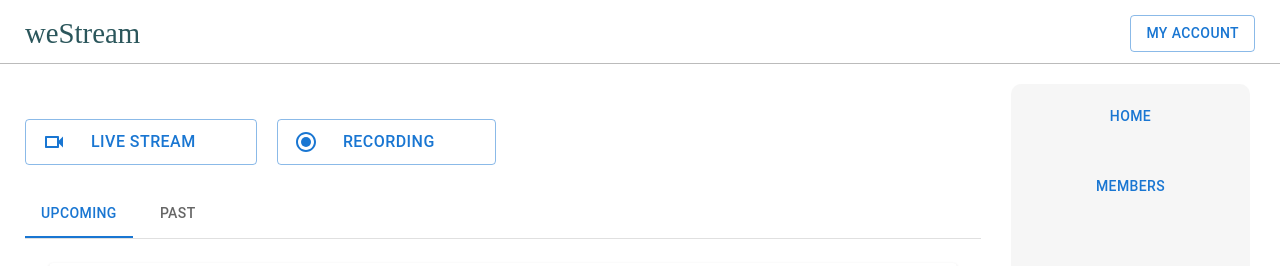
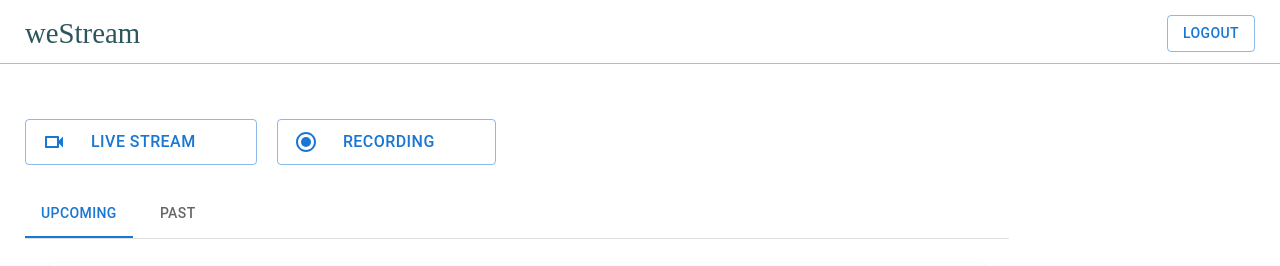
Before and after one commit to shanwaz-78/We-Stream, a React (Vite) app in the folder frontend/: page /dashboard in a window 1280 px wide. Shown: the top 266 px of the page. Built offline with nearby package versions, Linux system fonts and the light colour scheme; no server answers; a web font is replaced by a local one.

Commit message:
logout user on token expiry

```diff
--- a/frontend/src/App.jsx
+++ b/frontend/src/App.jsx
@@ -1,5 +1,5 @@
 import React from "react";
-import {BrowserRouter as Router } from "react-router-dom";
+import { BrowserRouter as Router } from "react-router-dom";
 import AppRoutes from "./Routes/index.jsx";
 import { UserProvider } from "./Context/UserContext";
 
@@ -12,5 +12,4 @@ function App() {
     </Router>
   );
 }
-
 export default App;
--- a/frontend/src/Pages/Dashboard/Dashboard.jsx
+++ b/frontend/src/Pages/Dashboard/Dashboard.jsx
@@ -2,13 +2,23 @@ import React, { useState } from "react";
 import "./dashboard.css";
 import { Button } from "@mui/material";
 import Dashboard_Comp from "../../Components/Dashboard_Comp";
+import { useNavigate } from "react-router-dom";
 
 const Dashboard = () => {
   const [tabValue, setTabValue] = useState("1");
   const [value, setValue] = useState(1);
+  const navigate = useNavigate();
 
   const handleTabChange = (event, newValue) => {
     setTabValue(newValue);
+  };
+
+  const handleLogout = () => {
+    const token = localStorage.getItem("token");
+    if (token) {
+      localStorage.removeItem("token");
+      navigate("/login");
+    }
   };
 
   return (
@@ -16,7 +26,9 @@ const Dashboard = () => {
       <header className="dsb-header">
         <nav>
           <h1>weStream</h1>
-          <Button variant="outlined">My Account</Button>
+          <Button variant="outlined" onClick={handleLogout}>
+            Logout
+          </Button>
         </nav>
       </header>
       <div className="dsb-section">
@@ -36,14 +48,6 @@ const Dashboard = () => {
         ) : (
           ""
         )}
-        <div className="right-section">
-          <Button variant="text" onClick={() => setValue(1)}>
-            Home
-          </Button>
-          <Button variant="text" onClick={() => setValue(2)}>
-            Members
-          </Button>
-        </div>
       </div>
     </div>
   );
```
Also changed, not shown: 1 other file (tests, documents, lock files or other folders).
